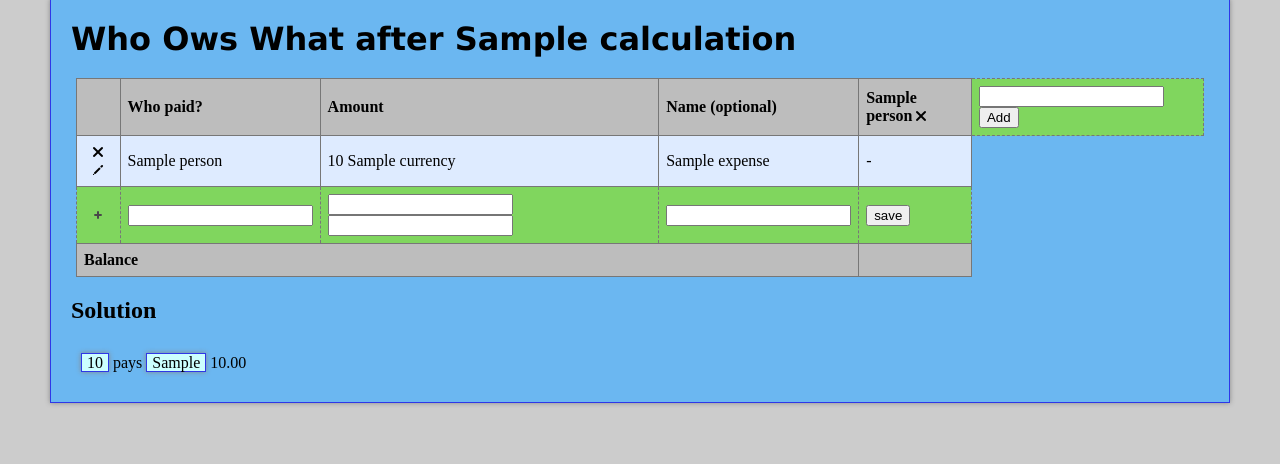
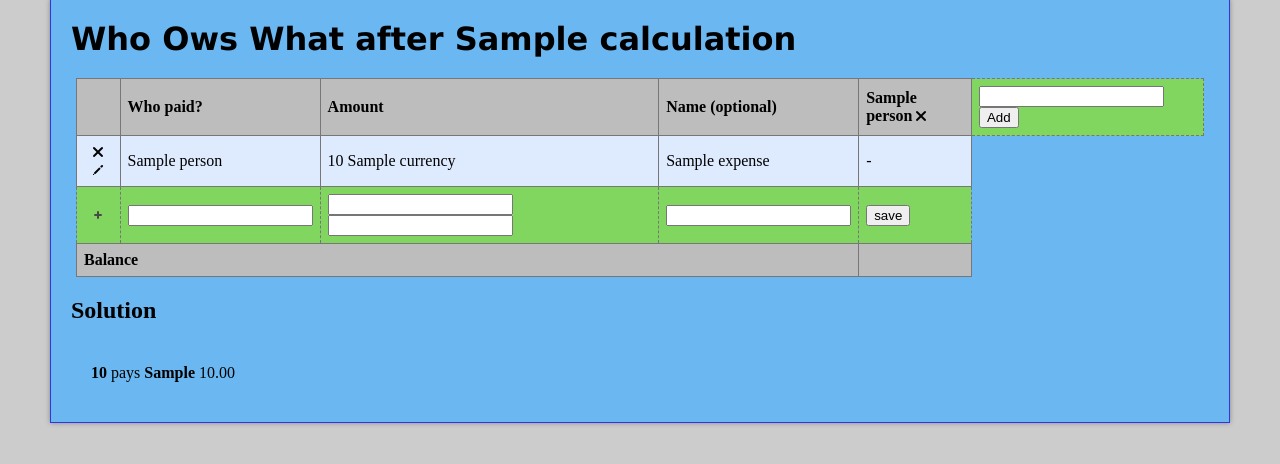
Before and after one commit to maltelenz/wowloot, a Django app: template templates/calculation.html in a window 1280 px wide. Shown: the part 51-515 px from the top of the page. Run offline with Django 3.2, Linux system fonts and the light colour scheme; the template is opened without the code that fills it: most values are stand-ins (such as "Sample title", 1, 10 or a date in 2020); form fields are guessed from the names that the template uses; some libraries are stand-ins or nearby versions.

Commit message:
minor restyling

```diff
--- a/calcloot/static/style.css
+++ b/calcloot/static/style.css
@@ -157,14 +157,9 @@ h1.calculation {
 }
 
 .solutionrow {
-    padding: 10px;
+    padding: 20px;
 }
 
 .personname {
-    background: #CCFFFF;
-    padding: 0px 5px;
-    border: 1px solid #2e37e8;
-    -moz-box-shadow: 0px 0px 5px #888;
-    -webkit-box-shadow: 0px 0px 5px #888;
-    box-shadow: 0px 0px 5px #888;
+    font-weight: bold;
 }
```
